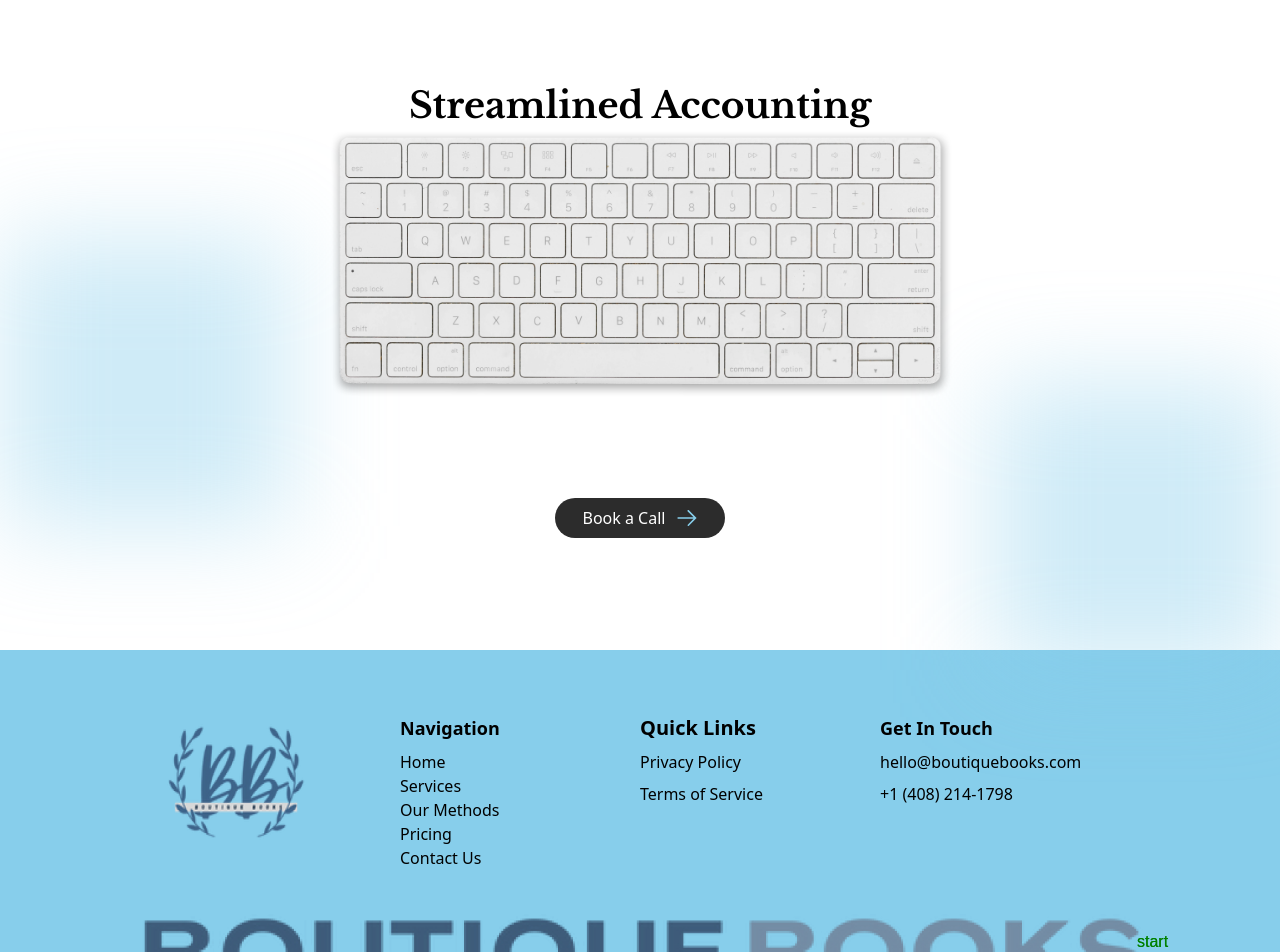
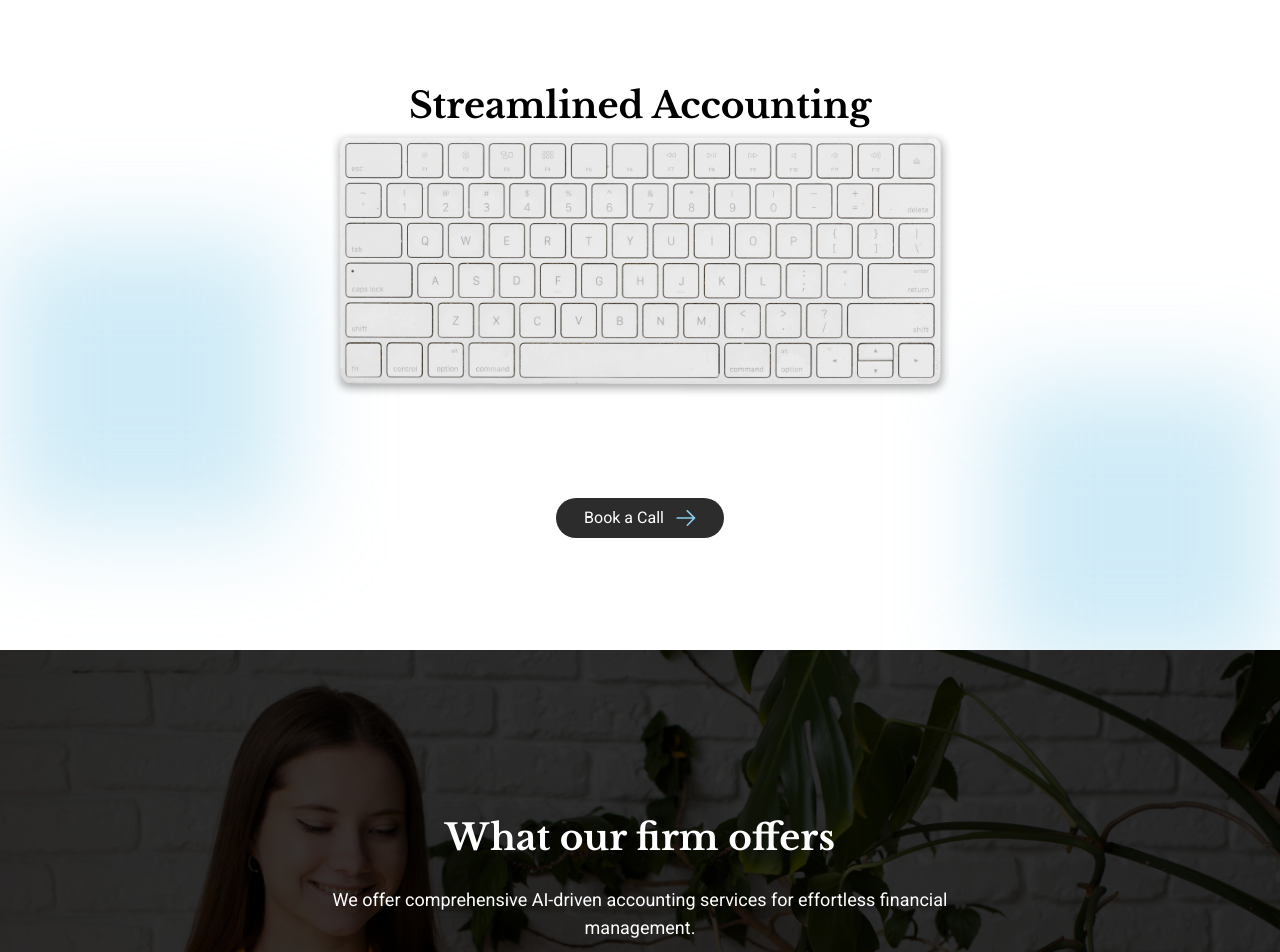
Before and after one commit to NikhilMourya/Boutique-Books, a React (Vite) app: page / in a window 1280 px wide. Shown: the part 1580-2532 px from the top of the page. Built offline with nearby package versions, Linux system fonts and the light colour scheme.

Commit message:
Ui update

```diff
--- a/src/App.css
+++ b/src/App.css
@@ -1,6 +1,39 @@
 @tailwind base;
 @tailwind components;
 @tailwind utilities;
+
+body {
+  height: 100%;
+  -moz-osx-font-smoothing: grayscale;
+  -webkit-font-smoothing: antialiased;
+  font-family: -apple-system, BlinkMacSystemFont, Segoe UI, Helvetica Neue, Helvetica, PingFang SC, Hiragino Sans GB, Microsoft YaHei, Arial, sans-serif;
+}
+
+html {
+  height: 100%;
+}
+
+#app {
+  height: 100%;
+}
+
+*,
+*:before,
+*:after {
+  box-sizing: border-box;
+}
+
+a,
+a:focus,
+a:hover {
+  color: inherit;
+  outline: none;
+  text-decoration: none;
+}
+
+div:focus {
+  outline: none;
+}
 
 #root {
   /* max-width: 1280px;
--- a/src/components/Homepage/LadyScroll.jsx
+++ b/src/components/Homepage/LadyScroll.jsx
@@ -10,7 +10,7 @@ gsap.registerPlugin(ScrollTrigger);
 
 const LadyScroll = () => {
     const ladyRef = useRef(null);
-    const ladyRefOverlay = useRef(null)
+    const ladyRefOverlay = useRef(null);
     const ladyRefOverlayContent = useRef(null)
 
     useLayoutEffect(() => {
@@ -45,66 +45,6 @@ const LadyScroll = () => {
             width: '50%',
             duration: 2000,
         })
-
-        // t1.from(LadyRefElement,{
-        //     width: '80%',
-        //     duration: 2000,
-        // })
-
-        // gsap.to('#underline-divider',{
-        //     width: '80%',
-        //     duration: 2000,
-        //     scrollTrigger:{
-        //         trigger:'#underline-divider',
-        //         start:'top 40%',
-        //         // pin:true,
-        //         scrub: true,
-        //         end:'top 20%',
-        //         markers:true
-
-        //     }
-        // })
-
-        // let t2 = gsap.timeline({
-        //     scrollTrigger: {
-        //         trigger: ".test",
-        //         start: 'top 0%',
-        //         scrub: true,
-        //         markers: true,
-        //         end: 'top 30%',
-        //     }
-        // })
-
-        // t2.to(LadyRefElement,{
-        //     position:'fixed',
-        //     top:"0px",
-        //     marginTop:"0px"
-        // })
-
-        // t2.to('#underline-divider', {
-        //     width: '50%',
-        //     duration: 2000,
-        // })
-        // t1.fromTo(ladyRefOverlayContentElement, { opacity: 0 }, {
-        //     opacity: 1,
-        //     delay: 1,
-        //     duration: 2000,
-        // });
-
-        // gsap.fromTo(ladyRefOverlayContentElement, { opacity: "0" }, {
-        //     opacity: "0.7",
-        //     duration: 2,
-        //     ease: "none",
-        //     scrollTrigger: {
-        //         trigger: ".test",
-        //         start: 'top center',
-        //         end: 'top',
-        //         scrub: true,
-        //     }
-        // });
-
-
-
     }, [])
     return (
         <>
@@ -116,7 +56,7 @@ const LadyScroll = () => {
                             <div className="black-overlay" ref={ladyRefOverlay}>
                                 <div className="px-48 p-32 h-screen w-full" ref={ladyRefOverlayContent}>
                                     <div className="mx-auto text-white">
-                                        <h1 className="my-10 text-6xl">Effortless Accounting <br />
+                                        <h1 className="my-10 text-5xl font-primary">Effortless Accounting <br />
                                             with Human and AI Precision</h1>
                                         <div className="center mx-auto">
                                             <div id='underline-divider' className="w-1/5 h-1 rounded-full bg-white"></div>
--- a/src/components/layouts/Footer.jsx
+++ b/src/components/layouts/Footer.jsx
@@ -43,7 +43,6 @@ export default function Footer() {
         trigger:'#footer-img-container',
         start:'top 50%',
         end:'top 45%',
-        markers:true,
       }
     })
 
--- a/src/page/HomePage.jsx
+++ b/src/page/HomePage.jsx
@@ -1,5 +1,6 @@
 import ProfileCard from "../components/Homepage/ProfileCard";
 import ladyWithLaptop from "../assets/images/home/female-with-laptop.png"
+import Graph from "../assets/images/home/Graph.png"
 import Keyboard from "../assets/images/home/keyboard.png"
 import Finger from "../assets/images/home/finger.png"
 import { useLayoutEffect, useRef } from 'react';
@@ -74,12 +75,12 @@ const HomePage = () => {
         t1.to(horizontalElementLeft, {
             xPercent: -20,
             ease: "none",
-        },1);
+        }, 1);
 
         t1.to(horizontalElementRight, {
             xPercent: 20,
             ease: "none",
-        },1);
+        }, 1);
 
 
         let keyboardTimline = gsap.timeline({
@@ -109,6 +110,35 @@ const HomePage = () => {
         keyboardTimline.to('#keyboard-img', {
             width: '50%',
         })
+
+
+
+        // let ladyLaptopTimline = gsap.timeline({
+        //     scrollTrigger: {
+        //         trigger: "#ladyLaptopTimline",
+        //         start: 'top 10%',
+        //         scrub: true,
+        //         end: 'top -10%',
+        //         markers: true,
+        //     }
+        // })
+
+
+        // ladyLaptopTimline.to("#lady-laptop", {
+        //     width: "100%",
+        //     duration: 2000,
+        // });
+
+        // ladyLaptopTimline.fromTo("#lady-laptop-overlay", { opacity: 0 }, {
+        //     opacity: 1,
+        //     duration: 2000,
+        // })
+
+
+        // ladyLaptopTimline.fromTo('#underline-divider1', { width: '20%' }, {
+        //     width: '50%',
+        //     duration: 2000,
+        // })
 
     }, [])
 
@@ -182,6 +212,53 @@ const HomePage = () => {
                     </div>
 
                 </div>
+                <section className='relative overflow-hidden' id="ladyLaptopTimline">
+                    <div className=" mx-auto" id="lady-laptop">
+                        <div className="mx-auto relative" >
+                            <div className="center relative z-0">
+                                <img className="w-full h-full" src={ladyWithLaptop} />
+                                <div className="black-overlay" id="lady-laptop-overlay">
+                                    <div className="p-10 w-3/5 mx-auto" >
+                                        <div className="mx-auto text-white">
+                                            <div className="mt-32">
+                                                <h1 className="my-7 text-4xl font-primary">What our firm offers </h1>
+                                                <p className="my-7 text-lg ">We offer comprehensive AI-driven accounting services for effortless financial management.</p>
+                                            </div>
+                                            <div className="relative w-full p-5 center my-10">
+                                                <div className="absolute bg-black opacity-60 w-full h-full blur-sm p-5 z-0">
+                                                </div>
+                                                <div className="relative z-10 p-5">
+                                                    <img src={Graph} className="rounded-lg w-full" />
+                                                    <div className="m-2 my-4 flex justify-between gap-5 items-center">
+                                                        <div className="text-left">
+                                                            <h3 className="text-3xl ">Sales <span>$158,500</span></h3>
+                                                            <h3 className="text-lg text-gray-400">Expenses <span>$95,200</span></h3>
+                                                        </div>
+                                                        <button className="px-7 p-2 bg-gray-700 text-white rounded-full">
+                                                            <div className="flex gap-3 flex-row ">
+                                                                <div className="inline-flex gap-3">
+                                                                    <span className="text-md end">Learn More</span>
+                                                                    <span className="content-center"><svg width="20" height="16" viewBox="0 0 24 20" fill="none" xmlns="http://www.w3.org/2000/svg">
+                                                                        <path d="M14.3659 19.7046L24 10.0493L14.3659 0.393967C14.2789 0.280049 14.1684 0.186099 14.0418 0.118479C13.9152 0.0508581 13.7755 0.0111451 13.6322 0.00202784C13.4888 -0.00708939 13.3452 0.0146026 13.211 0.0656346C13.0769 0.116667 12.9552 0.195847 12.8544 0.297817C12.7536 0.399786 12.6759 0.522163 12.6267 0.656664C12.5774 0.791164 12.5577 0.934646 12.5689 1.0774C12.5801 1.22015 12.6219 1.35884 12.6915 1.48407C12.7611 1.60931 12.8569 1.71817 12.9724 1.80328L20.1805 9.04976L1.00251 9.04976C0.736625 9.04976 0.481634 9.15506 0.293628 9.34251C0.105621 9.52995 -4.2768e-07 9.78419 -4.39268e-07 10.0493C-4.50855e-07 10.3144 0.105621 10.5686 0.293628 10.756C0.481634 10.9435 0.736625 11.0488 1.00251 11.0488L20.1805 11.0488L12.9724 18.2953C12.785 18.4835 12.6802 18.7382 12.6811 19.0035C12.6821 19.2687 12.7887 19.5227 12.9774 19.7096C13.1662 19.8965 13.4217 20.0009 13.6878 20C13.9538 19.9991 14.2085 19.8928 14.396 19.7046L14.3659 19.7046Z" fill="#87CEEB" />
+                                                                    </svg>
+                                                                    </span></div>
+
+                                                            </div>
+                                                        </button>
+                                                    </div>
+                                                </div>
+                                            </div>
+
+                                        </div>
+                                    </div>
+                                </div>
+                            </div>
+                        </div>
+                    </div>
+                </section>
+                <section className="">
+
+                </section>
                 {/* <div className="h-screen w-full border-2 border-red-200"></div> */}
             </section >
         </>
@@ -189,3 +266,15 @@ const HomePage = () => {
 }
 
 export default HomePage
+
+/* Rectangle 3 */
+
+// position: absolute;
+// width: 1224px;
+// height: 648px;
+// left: 0px;
+// top: 0px;
+
+// background: rgba(0, 0, 0, 0.6);
+// filter: blur(5px);
+// border-radius: 20px;
--- a/src/styles/index.css
+++ b/src/styles/index.css
@@ -2,6 +2,13 @@
 @tailwind components;
 @tailwind utilities; */
 
+@import url('https://fonts.googleapis.com/css2?family=Libre+Baskerville:ital,wght@0,400;0,700;1,400&family=Roboto:ital,wght@0,100;0,300;0,400;0,500;0,700;0,900;1,100;1,300;1,400;1,500;1,700;1,900&display=swap');
+
+* {
+    font-family: "Roboto", sans-serif;
+    font-weight: 400;
+    font-style: normal;
+}
 
 .font-primary {
     font-family: "Libre Baskerville", serif;
@@ -33,6 +40,7 @@
     left: 0;
     width: 100%;
     height: 100%;
-    background-color: rgba(0, 0, 0, 0.781); /* Black with 50% opacity */
+    background-color: rgba(0, 0, 0, 0.781);
+    /* Black with 50% opacity */
     z-index: 1;
 }
--- a/tailwind.config.js
+++ b/tailwind.config.js
@@ -4,10 +4,31 @@ export default {
     "./index.html",
     "./src/**/*.{js,ts,jsx,tsx}",
   ],
+  purge: ["./index.html", "./src/**/*.{js,ts,jsx,tsx}"],
   theme: {
     extend: {
-      colors:{
-        primary:'#87CEEB'
+      colors: {
+        primary: '#87CEEB'
+      },
+      screens: {
+        'xxs': '340px',
+        // => @media (min-width: 640px) { ... }
+        'xs': '540px',
+        // => @media (min-width: 640px) { ... }
+        'sm': '640px',
+        // => @media (min-width: 640px) { ... }
+
+        'md': '768px',
+        // => @media (min-width: 768px) { ... }
+
+        'lg': '1024px',
+        // => @media (min-width: 1024px) { ... }
+
+        'xl': '1280px',
+        // => @media (min-width: 1280px) { ... }
+
+        '2xl': '1536px',
+        // => @media (min-width: 1536px) { ... }
       }
     },
   },
```
Also changed, not shown: src/assets/images/home/Graph.png (added).
